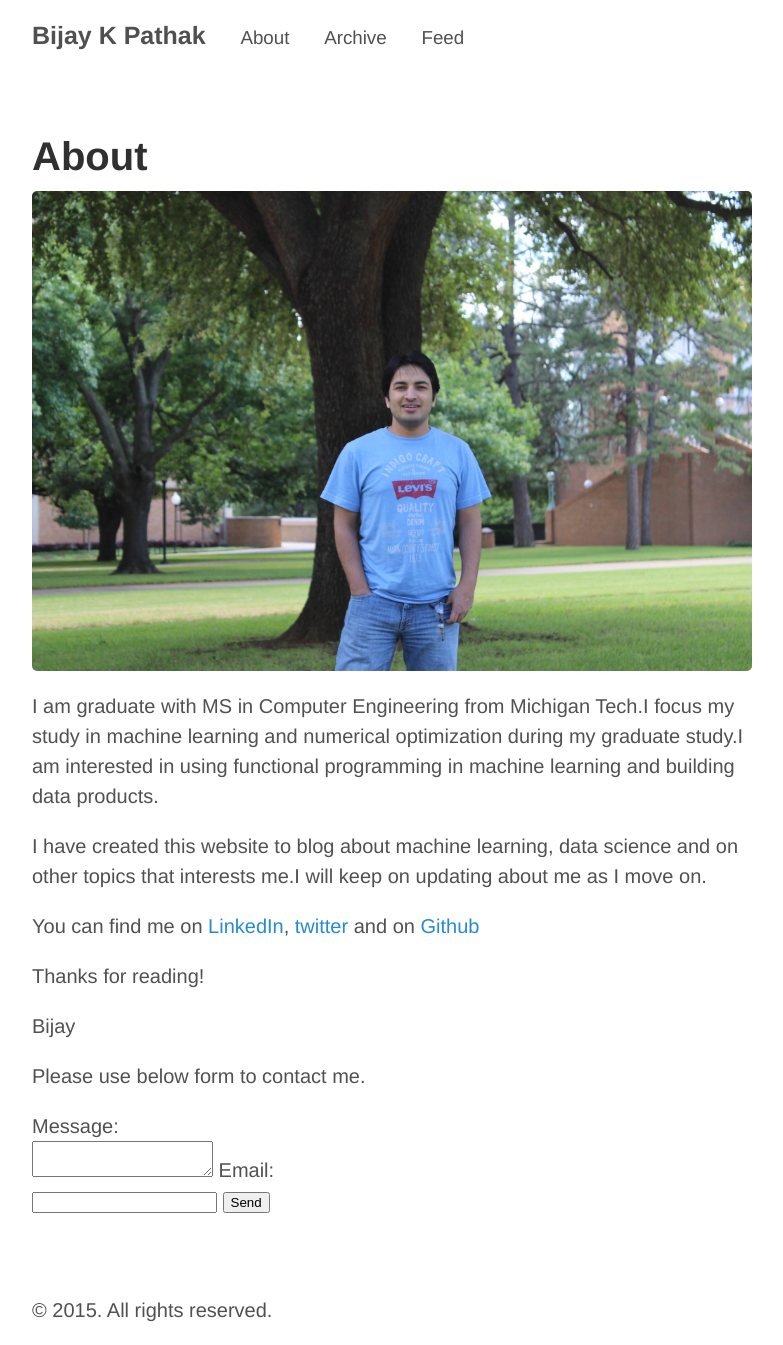
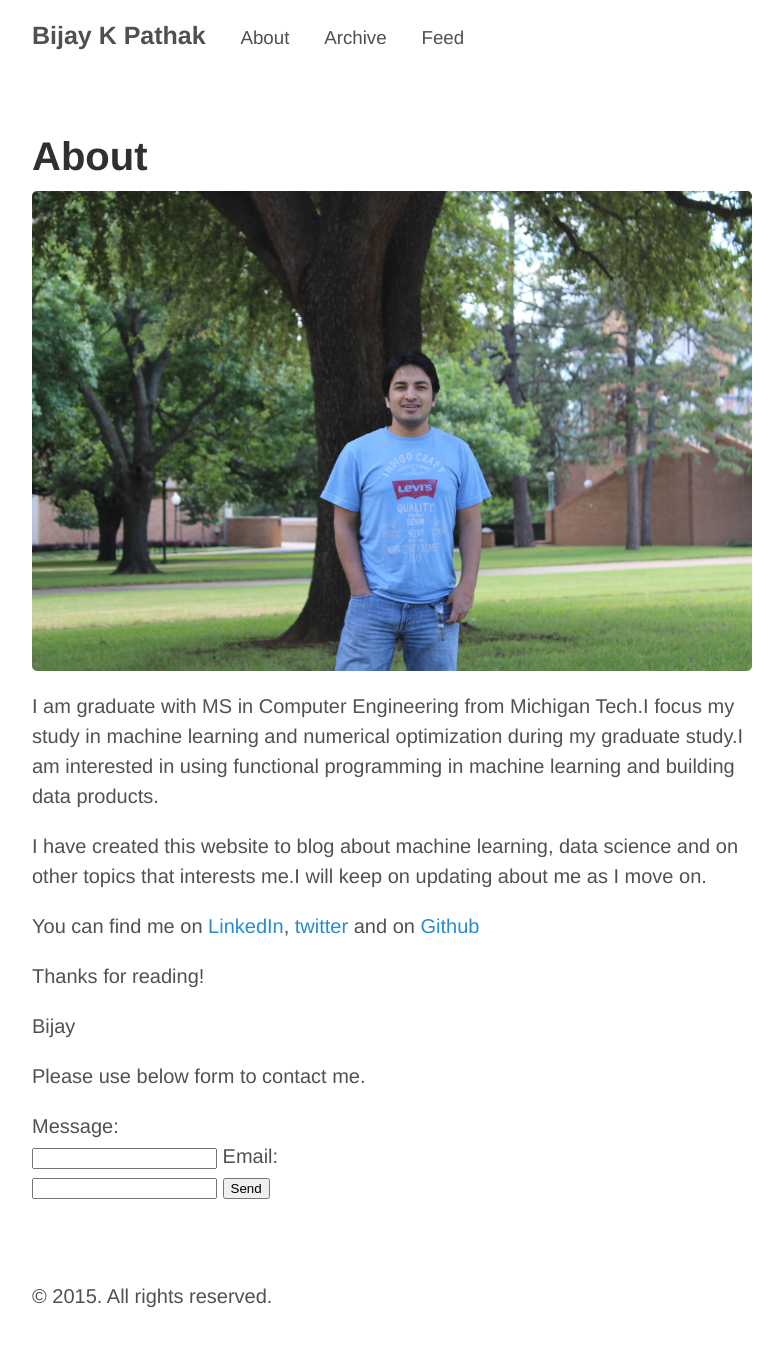
Before and after one commit to bkpathak/bkpathak.github.io, a Jekyll site: the page built from about.md, in a window 1280 px wide. Shown: the whole page, without its empty margins (248-1031 px from the left). Built offline with Jekyll 4.4.1, drawn with Linux system fonts in a browser that asks for light colours; Markdown is read by kramdown in place of the engine named in the settings.

Commit message:
added input heading.

```diff
--- a/about.md
+++ b/about.md
@@ -20,8 +20,8 @@ Please use below form to contact me.
 <form action="//formspree.io/pathakbijaykumar@gmail.com"
       method="POST">
       Message:<br>
-    <textarea name="body"></textarea>
+      <input type="text" name="text">
       Email:<br>
-    <input type="email" name="_replyto">
+      <input type="email" name="_replyto">
     <input type="submit" value="Send">
 </form>
```
